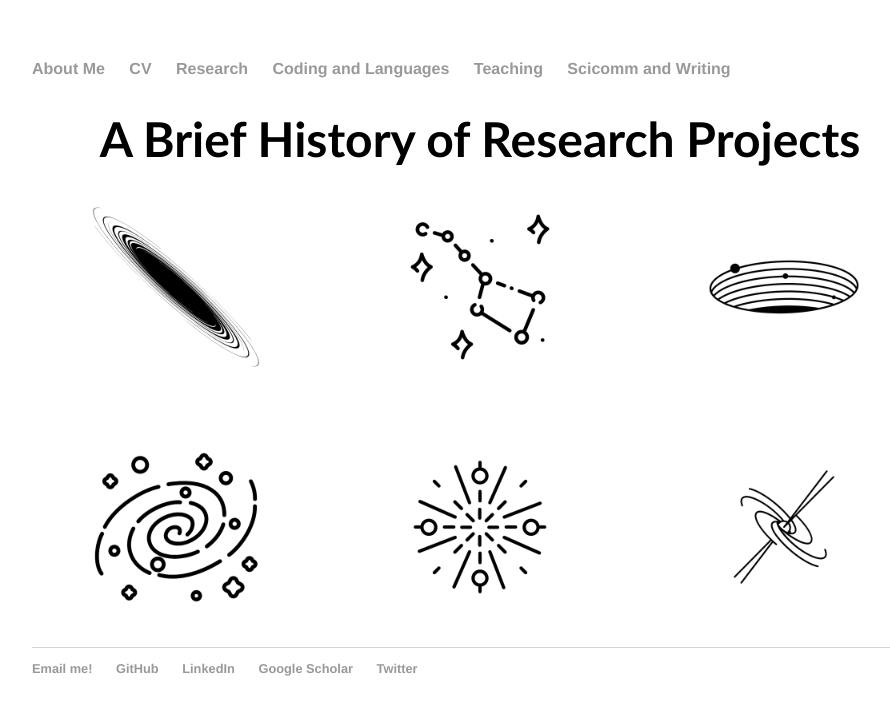
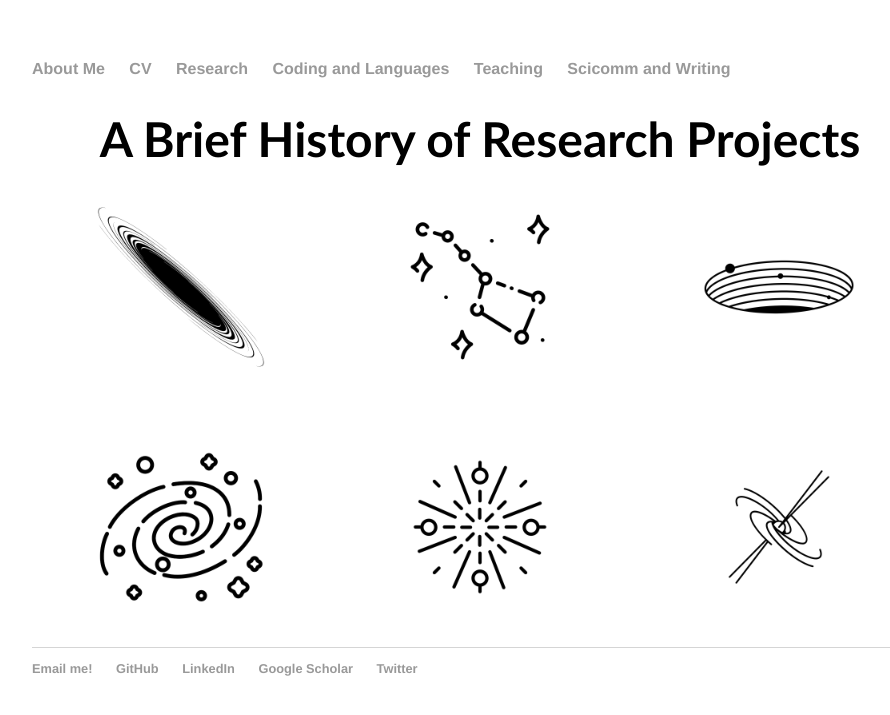
Before and after one commit to lunazagor/lunazagor.github.io, a Jekyll site: the page built from research/index.html, in a window 1280 px wide. Shown: the top 715 px of the page, without its empty margins (160-1050 px from the left). Built offline with Jekyll 4.4.1, drawn with Linux system fonts in a browser that asks for light colours.

Commit message:
Update index.html

```diff
--- a/research/index.html
+++ b/research/index.html
@@ -56,7 +56,7 @@
   grid-template-columns: repeat(3, 1fr);
   justify-items: center;
   align-items: center;
-  column-gap: 15px;
+  column-gap: 25px 15px 15px 25px;
   row-gap: 25px 15px 25px;
   border: 25px;
 }
```
